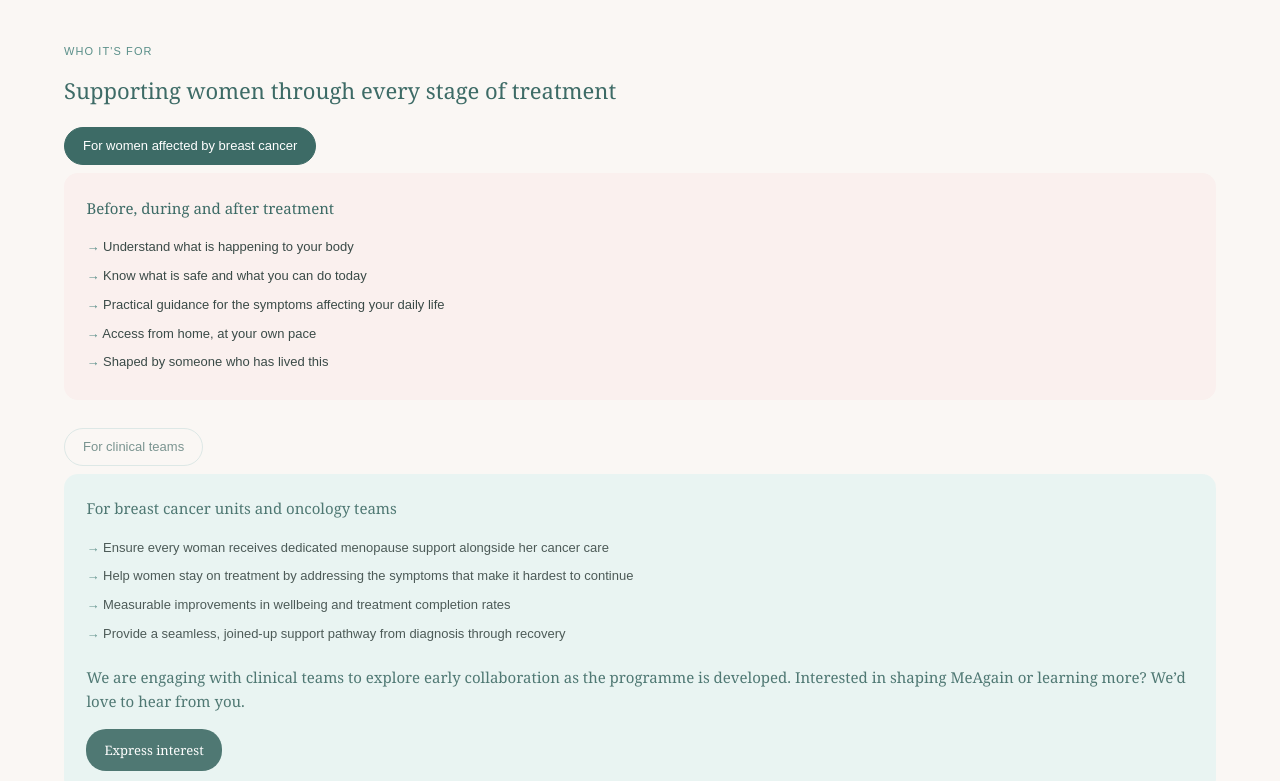
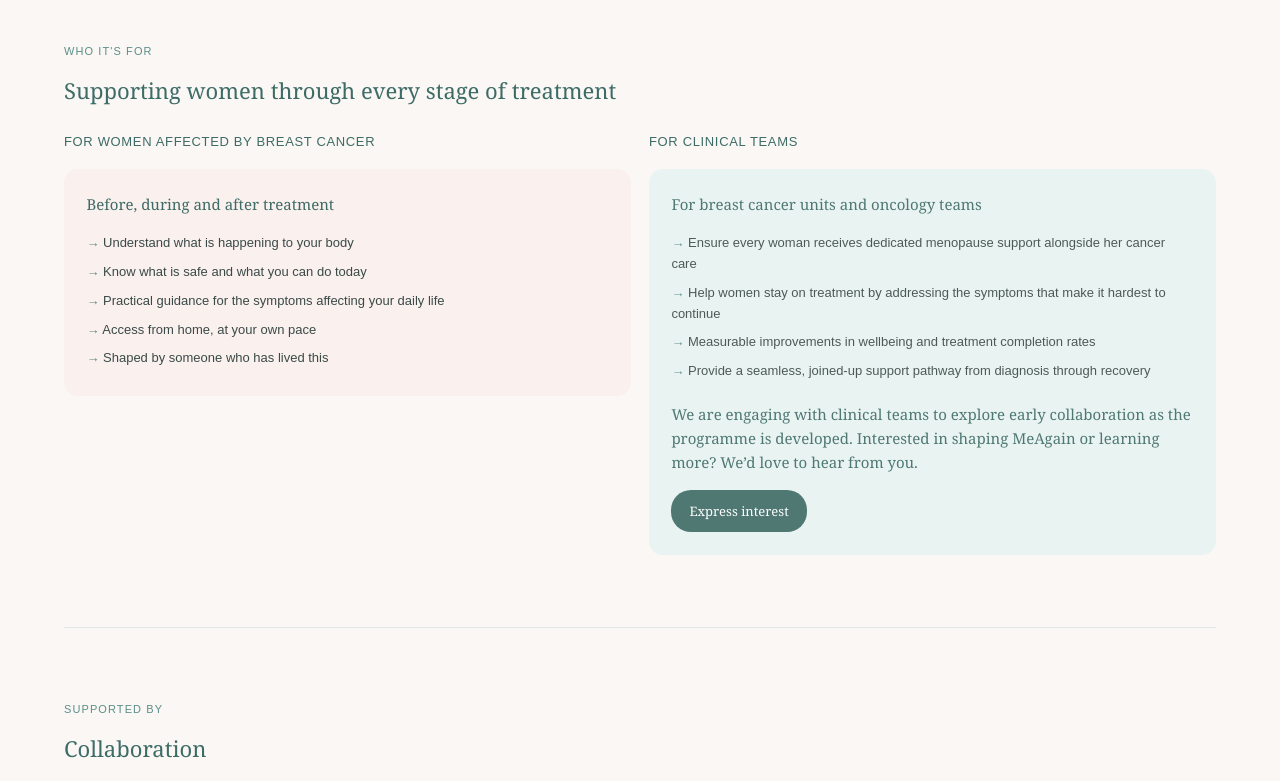
Before and after one commit to Ahmad-Selim59/meagain-landing, a Next.js app: page / in a window 1280 px wide. Shown: the part 2640-3421 px from the top of the page. Built offline with nearby package versions, Linux system fonts and the light colour scheme; no server answers.

Commit message:
refactor: make the headers not buttons

```diff
--- a/app/globals.css
+++ b/app/globals.css
@@ -382,7 +382,7 @@ nav {
 
 .audience-grid {
   display: grid;
-  grid-template-columns: 1fr;
+  grid-template-columns: 1fr 1fr;
   gap: 18px;
   margin-top: 1.1rem;
 }
@@ -393,23 +393,15 @@ nav {
   gap: 8px;
 }
 
-.audience-tab {
-  padding: 7px 18px;
-  border-radius: 20px;
+.audience-label {
+  padding: 4px 0;
   font-size: 13px;
-  cursor: pointer;
-  border: 0.5px solid var(--border);
-  background: transparent;
-  color: var(--text-muted);
-  text-align: left;
-  width: fit-content;
+  color: var(--teal-dark);
+  font-weight: 500;
+  text-transform: uppercase;
+  letter-spacing: 0.05em;
   font-family: Arial, sans-serif;
-}
-
-.audience-tab.active {
-  background: var(--teal-dark);
-  color: #fff;
-  border-color: var(--teal-dark);
+  margin-bottom: 4px;
 }
 
 .audience-card {
--- a/app/page.tsx
+++ b/app/page.tsx
@@ -4,7 +4,6 @@ import { useState } from "react";
 import { supabase } from "@/lib/supabase";
 
 export default function Home() {
-  const [activeTab, setActiveTab] = useState<"patient" | "hospital">("patient");
   const [email, setEmail] = useState("");
   const [isLoading, setIsLoading] = useState(false);
   const [isSubmitted, setIsSubmitted] = useState(false);
@@ -147,12 +146,7 @@ export default function Home() {
           <h2>Supporting women through every stage of treatment</h2>
           <div className="audience-grid">
             <div className="audience-col">
-              <button
-                className={`audience-tab ${activeTab === "patient" ? "active" : ""}`}
-                onClick={() => { setActiveTab("patient"); scrollTo("audience-section"); }}
-              >
-                For women affected by breast cancer
-              </button>
+              <div className="audience-label">For women affected by breast cancer</div>
               <div className="audience-card patient">
                 <h3>Before, during and after treatment</h3>
                 <ul>
@@ -165,13 +159,8 @@ export default function Home() {
               </div>
             </div>
 
-            <div className="audience-col" style={{ marginTop: "10px" }}>
-              <button
-                className={`audience-tab ${activeTab === "hospital" ? "active" : ""}`}
-                onClick={() => { setActiveTab("hospital"); scrollTo("audience-section"); }}
-              >
-                For clinical teams
-              </button>
+            <div className="audience-col">
+              <div className="audience-label">For clinical teams</div>
               <div className="audience-card hospital">
                 <h3>For breast cancer units and oncology teams</h3>
                 <ul>
```
